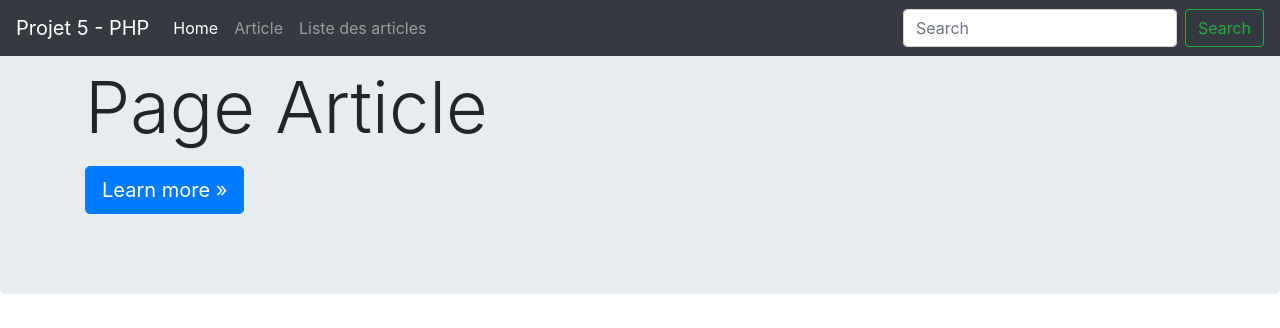
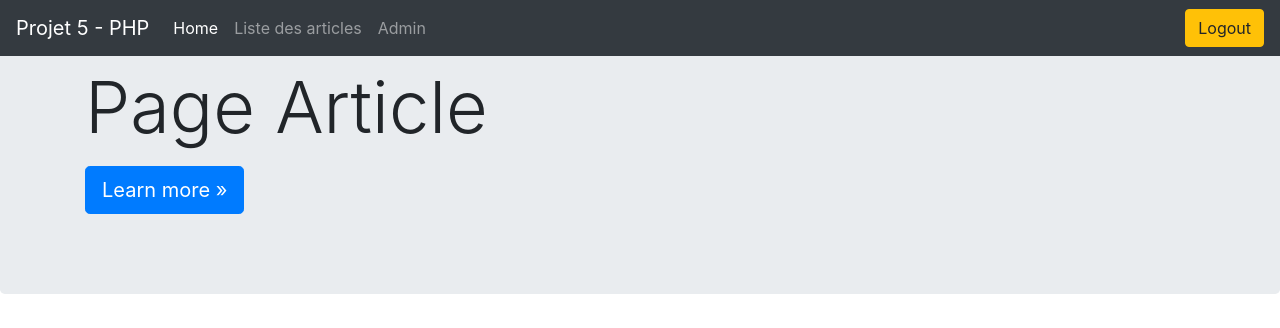
Before and after one commit to temimi94/Blog, a PHP site: template src/View/blog.twig in a window 1280 px wide. Shown: the top 328 px of the page. Run offline with PHP 8.4, Linux system fonts and the light colour scheme; the template is opened without the code that fills it, so the values that code supplies are empty; some libraries are stand-ins or nearby versions.

Commit message:
Update navbar.twig

```diff
--- a/src/View/layout/navbar.twig
+++ b/src/View/layout/navbar.twig
@@ -10,15 +10,20 @@
             <a class="nav-link" href="index.php?page=home">Home <span class="sr-only">(current)</span></a>
         </li>
         <li class="nav-item">
-            <a class="nav-link" href="index.php?page=blog">Article</a>
+            <a class="nav-link" href="index.php?page=listblog">Liste des articles</a>
         </li>
         <li class="nav-item">
-            <a class="nav-link" href="index.php?page=listblog">Liste des articles</a>
+            <a class="nav-link" href="index.php?page=admin">Admin</a>
         </li>
     </ul>
-    <form class="form-inline my-2 my-lg-0">
-        <input class="form-control mr-sm-2" type="text" placeholder="Search" aria-label="Search">
-        <button class="btn btn-outline-success my-2 my-sm-0" type="submit">Search</button>
+    {% if session is defined %}
+    <form class="nav-item">
+        <a class="btn btn-success" href="index.php?page=login">Login</a>
     </form>
+    {% else %}
+    <form class="nav-item">
+        <a class="btn btn-warning" href="index.php?page=login&method=logout">Logout</a>
+    </form>
+    {% endif %}
 </div>
 </nav>
```
